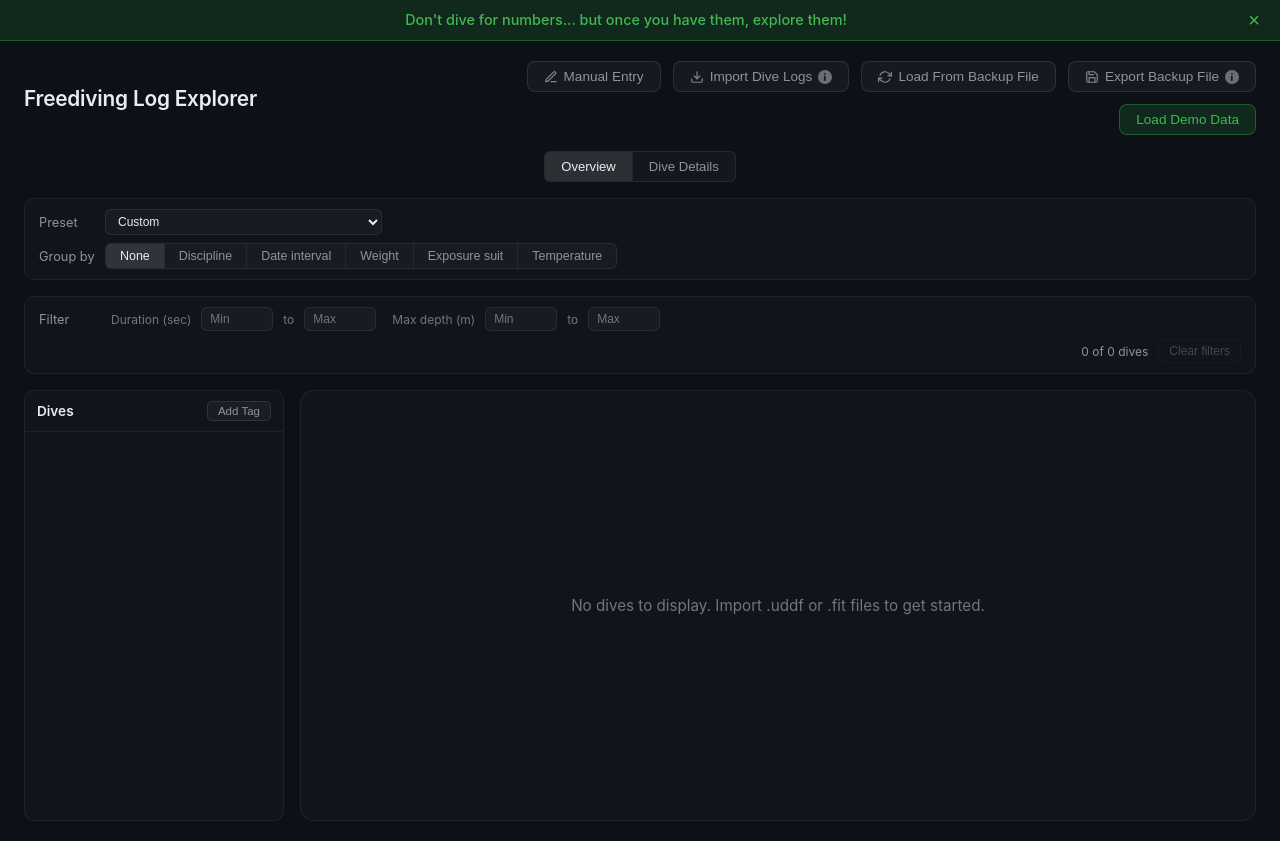
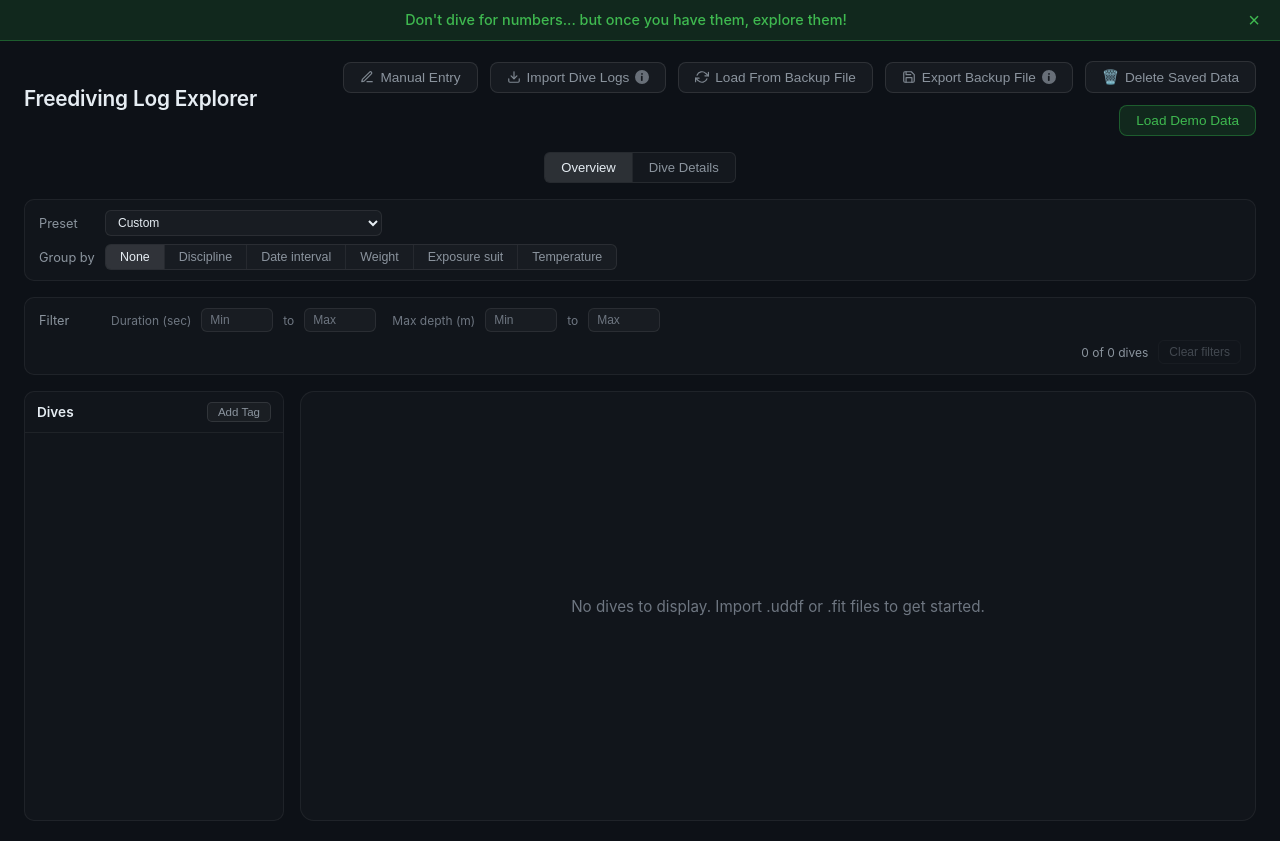
Before and after one commit to drigberg/freediving-data-explorer, a React (Vite) app: page / in a window 1280 px wide. Built offline with nearby package versions, Linux system fonts and the light colour scheme.

Commit message:
add button to delete saved data

```diff
--- a/src/App.tsx
+++ b/src/App.tsx
@@ -11,7 +11,9 @@ import {
   archiveDivesByDatetime,
   restoreDivesByDatetime,
   addManualDiveToStore,
+  deleteStoredData,
   diveDataFromStore,
+  emptyStore,
   loadStore,
   saveStore,
   downloadStoreAsJson,
@@ -226,6 +228,28 @@ export default function App() {
     if (!store) return;
     downloadStoreAsJson(store);
   }, [store]);
+
+  const handleDeleteSavedData = useCallback(() => {
+    if (
+      !window.confirm(
+        "Delete all saved dive data from this browser? This cannot be undone.",
+      )
+    ) {
+      return;
+    }
+
+    deleteStoredData();
+    const deleted = emptyStore();
+    setStore(deleted);
+    setTags([]);
+    setHiddenDives(new Set());
+    setActiveSidebarDive(null);
+    setDiveFilters(defaultDiveFilters);
+    setGroupingConfig(defaultGroupingConfig());
+    setShowArchivedDives(false);
+    setImportMessage("Deleted saved data");
+    setTimeout(() => setImportMessage(null), 4000);
+  }, []);
 
   const handleDiveLogFileSelected = useCallback(
     async (e: React.ChangeEvent<HTMLInputElement>) => {
@@ -551,6 +575,15 @@ export default function App() {
                 </span>
                 </span>
               </button>
+              <button
+                className="import-btn"
+                onClick={handleDeleteSavedData}
+              >
+                <span className="import-button-with-icon-content">
+                  <span aria-hidden="true">🗑️</span>
+                  Delete Saved Data
+                </span>
+              </button>
             </div>
           </div>
           {store.dives.length === 0 && (
--- a/src/SloganBanner.tsx
+++ b/src/SloganBanner.tsx
@@ -1,6 +1,6 @@
 import { useCallback, useEffect, useRef, useState } from "react";
 
-const LAST_DISMISSED_DATE_KEY = "lastDismissedDate";
+const LAST_DISMISSED_DATE_KEY = "freediving-log-explorer:lastDismissedDate";
 
 function todayDateString(): string {
   return new Date().toLocaleDateString("en-CA");
--- a/src/index.css
+++ b/src/index.css
@@ -165,6 +165,18 @@ body,
     color: #56d364;
     background: rgba(46, 160, 67, 0.26);
     border-color: rgba(46, 160, 67, 0.6);
+}
+
+.delete-data-btn {
+    border-color: rgba(248, 81, 73, 0.45);
+    background: rgba(248, 81, 73, 0.12);
+    color: #f85149;
+}
+
+.delete-data-btn:hover {
+    color: #ff7b72;
+    background: rgba(248, 81, 73, 0.22);
+    border-color: rgba(248, 81, 73, 0.6);
 }
 
 .info-icon {
--- a/src/storage.ts
+++ b/src/storage.ts
@@ -520,6 +520,10 @@ export async function saveStore(store: DiveStore): Promise<void> {
   writeToLocalStorage(store);
 }
 
+export function deleteStoredData(): void {
+  localStorage.removeItem(LOCAL_STORAGE_KEY);
+}
+
 export function downloadStoreAsJson(
   store: DiveStore,
   filename = "data.json",
```
